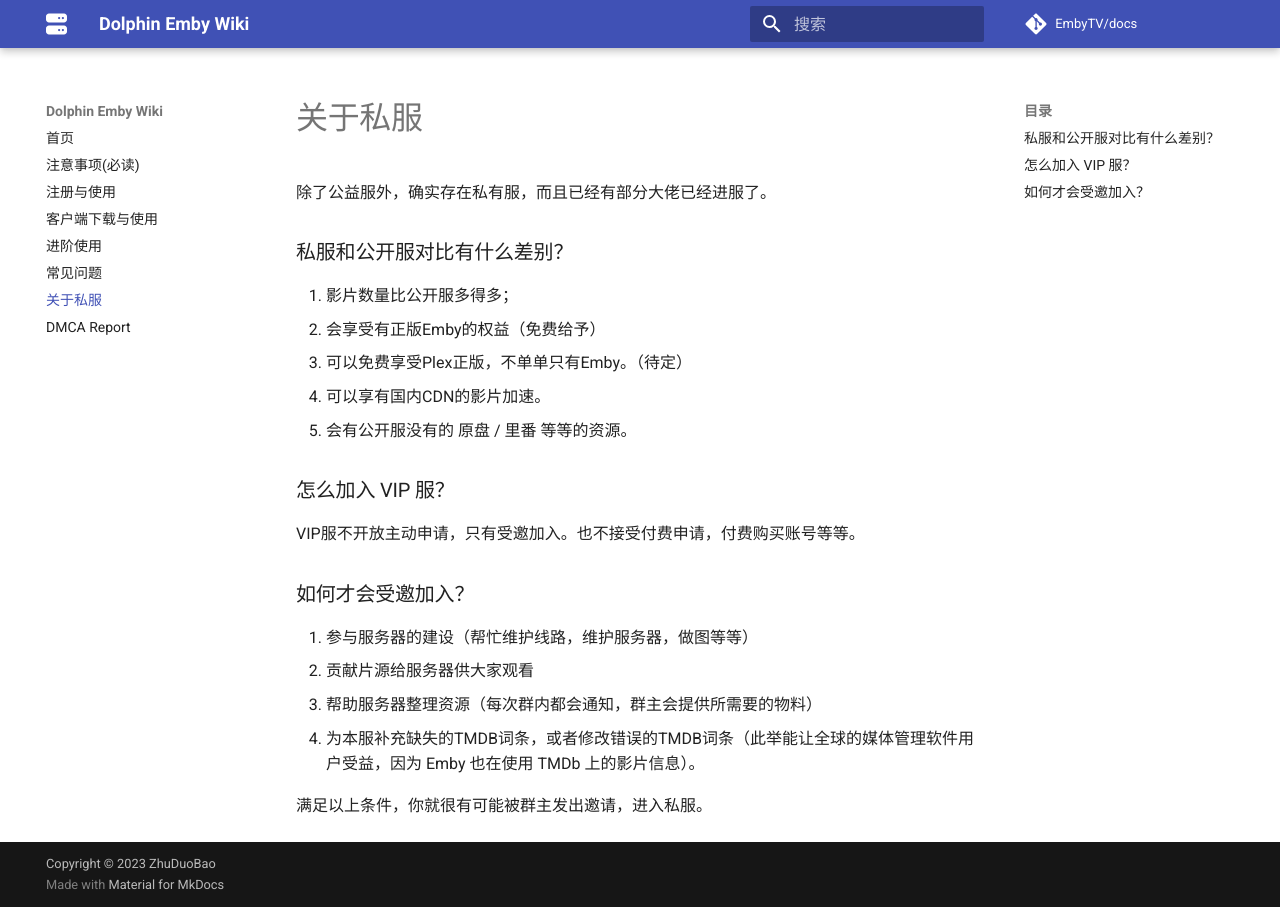
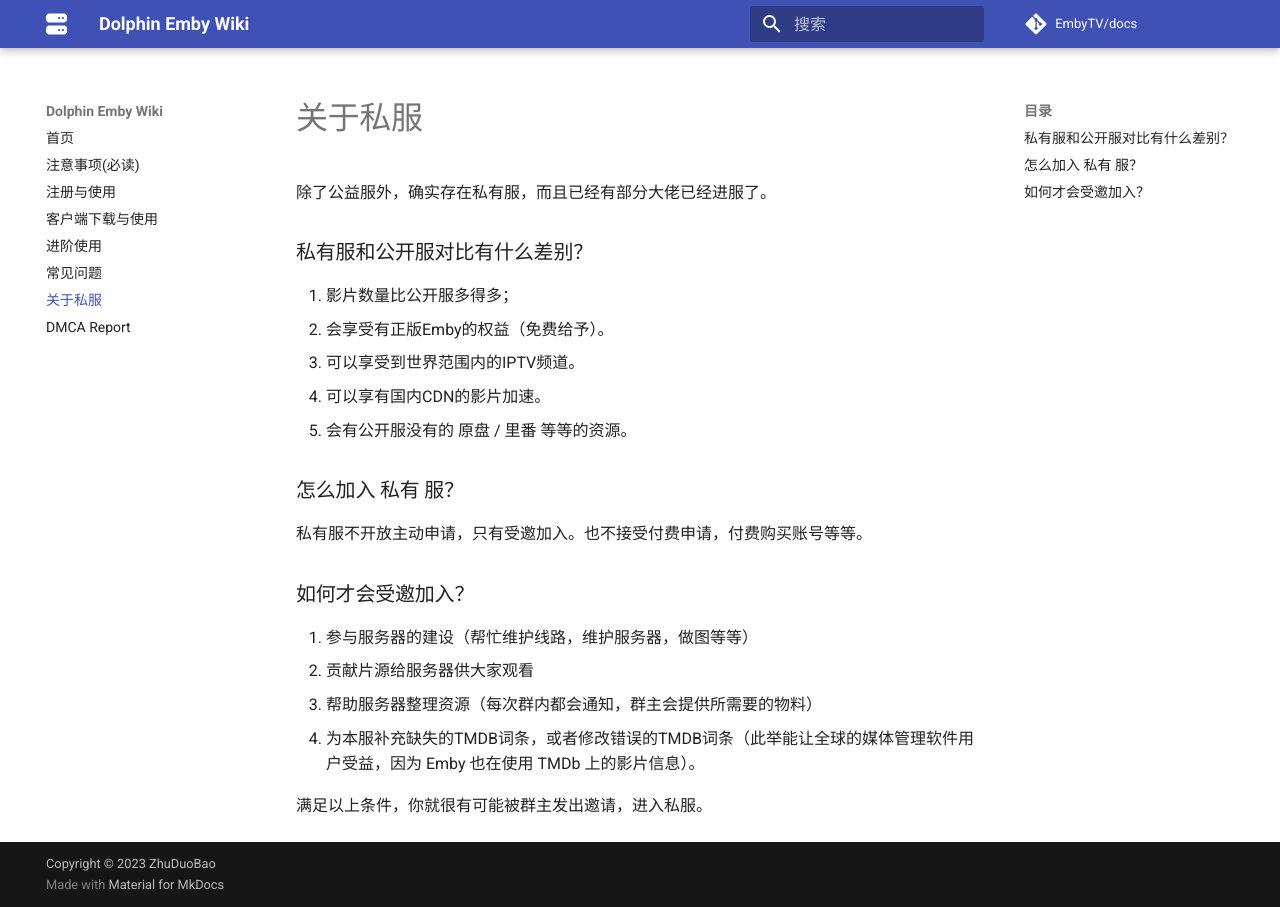
Before and after one commit to EmbyTV/docs, an MkDocs documentation site: the page built from docs/private.md, in a window 1280 px wide. Built offline with MkDocs 1.6.1 and Material for MkDocs 9.7.7, drawn with Linux system fonts in a browser that asks for light colours; comment, search, counter and statistics services are not loaded.

Commit message:
更正关于私有服

```diff
--- a/docs/private.md
+++ b/docs/private.md
@@ -1,16 +1,16 @@
 除了公益服外，确实存在私有服，而且已经有部分大佬已经进服了。
 
-### 私服和公开服对比有什么差别？
+### 私有服和公开服对比有什么差别？
 
 1. 影片数量比公开服多得多；
-2. 会享受有正版Emby的权益（免费给予）
-3. 可以免费享受Plex正版，不单单只有Emby。（待定）
+2. 会享受有正版Emby的权益（免费给予）。
+3. 可以享受到世界范围内的IPTV频道。
 4. 可以享有国内CDN的影片加速。
 5. 会有公开服没有的 原盘 / 里番 等等的资源。
 
-### 怎么加入 VIP 服？
+### 怎么加入 私有 服？
 
-VIP服不开放主动申请，只有受邀加入。也不接受付费申请，付费购买账号等等。
+私有服不开放主动申请，只有受邀加入。也不接受付费申请，付费购买账号等等。
 
 ### 如何才会受邀加入？
 
```
